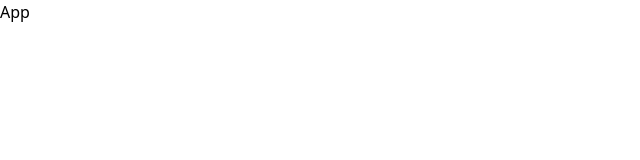
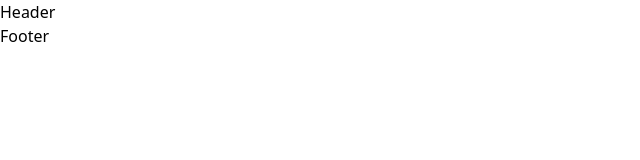
Before and after one commit to fabioferrero90/boolbnb-frontend-pw, a React (Vite) app: page / in a window 1280 px wide. Shown: the top 160 px of the page, without its empty margins (0-640 px from the left). Built offline with nearby package versions, Linux system fonts and the light colour scheme.

Commit message:
feat: add App.jsx

```diff
--- a/src/App.jsx
+++ b/src/App.jsx
@@ -1,7 +1,17 @@
+import { BrowserRouter, Routes, Route } from "react-router-dom";
+import { GlobalProvider } from "./Contexts/GlobalContext";
+import DefaultLayout from "./Layouts/DefaultLayout";
+
 const App = () => {
   return (
-    <div>App</div>
-  )
-}
+    <GlobalProvider>
+      <BrowserRouter>
+        <Routes>
+          <Route path="/" element={<DefaultLayout />}></Route>
+        </Routes>
+      </BrowserRouter>
+    </GlobalProvider>
+  );
+};
 
-export default App
+export default App;
--- a/src/Layouts/DefaultLayout.jsx
+++ b/src/Layouts/DefaultLayout.jsx
@@ -5,9 +5,9 @@ import Footer from '../Components/Footer'
 const DefaultLayout = () => {
   return (
     <div>
-    <header className=""><Header /></header>
+    <header><Header /></header>
     <main><Outlet /></main>
-    <footer className=""><Footer /></footer>
+    <footer><Footer /></footer>
   </div>
   )
 }
```
